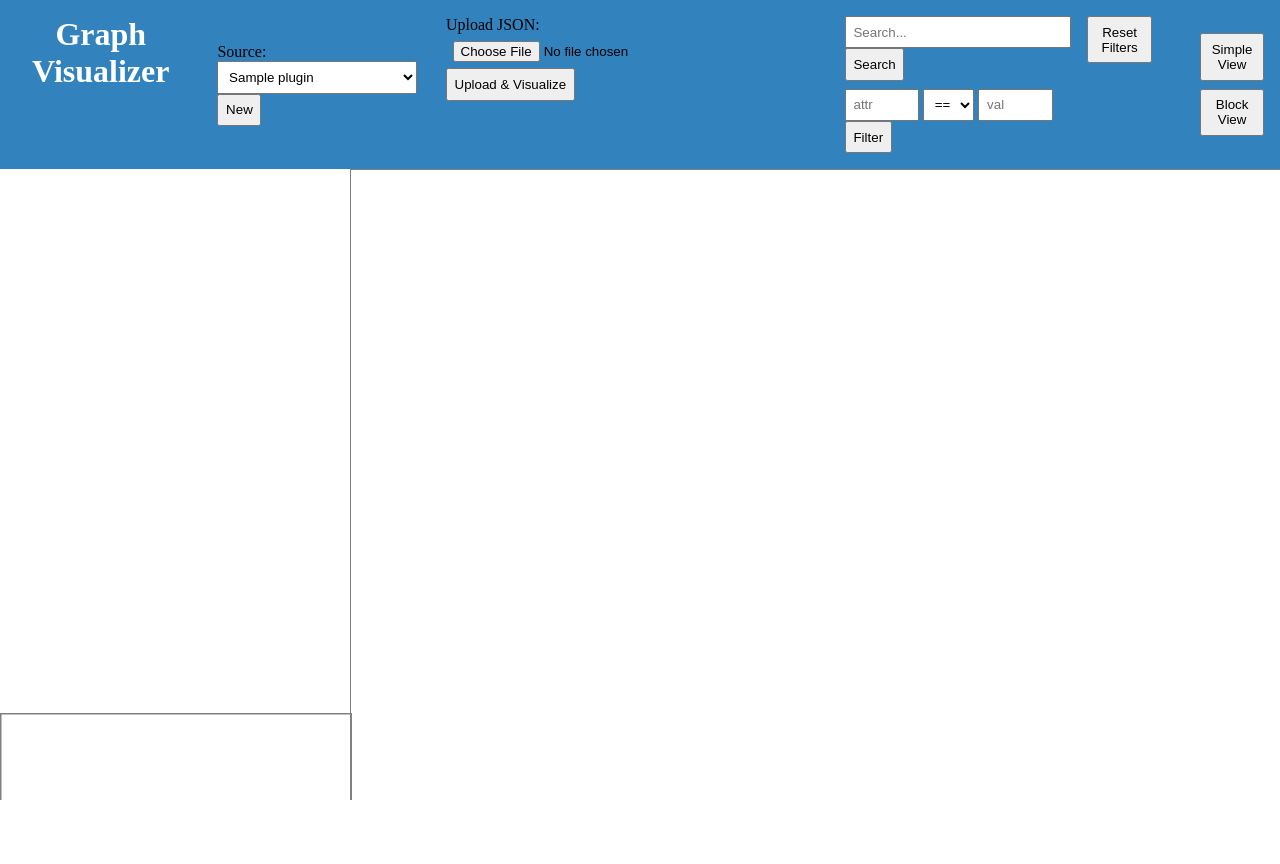
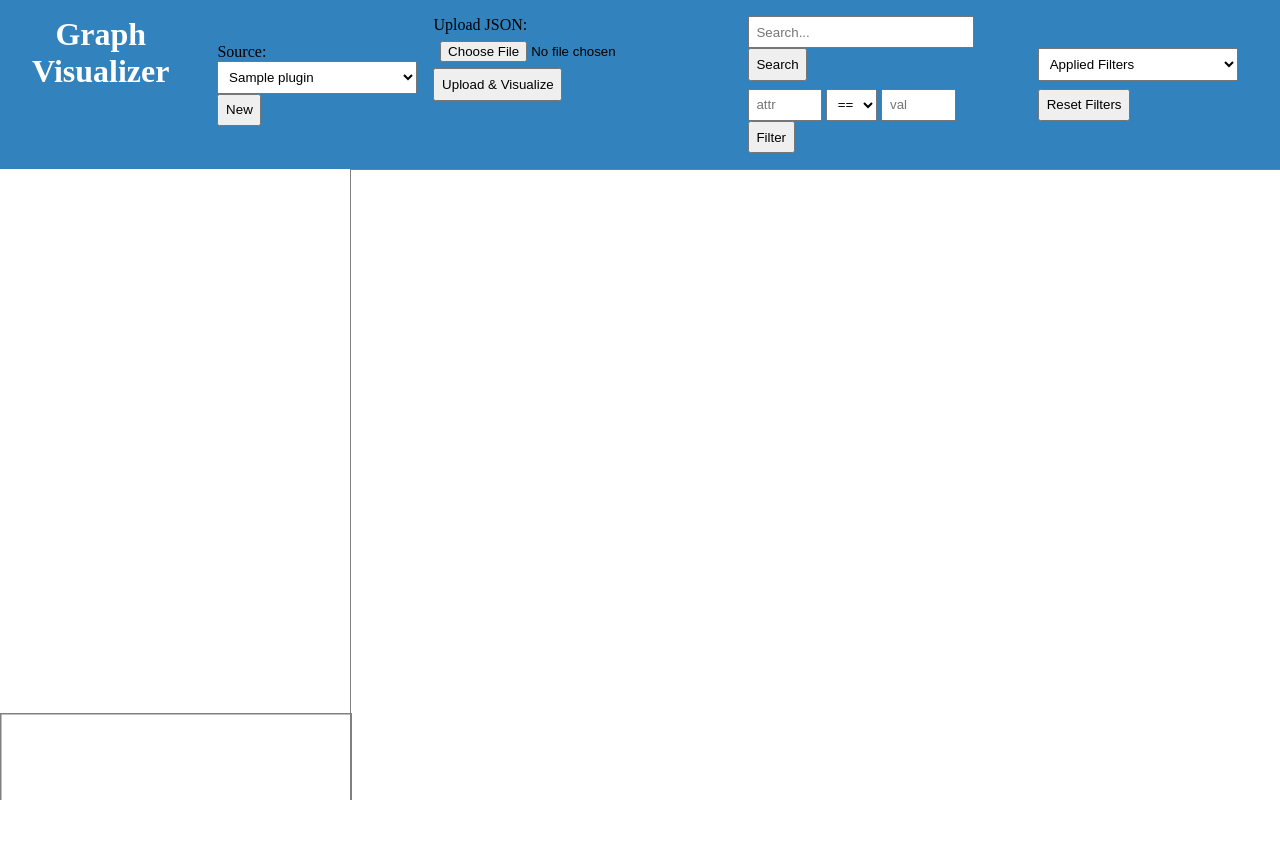
Before and after one commit to makandavid/sok-project-graph-visualizer, a Django app: template graph_explorer/graph_explorer/templates/index.html in a window 1280 px wide. Shown: the top 864 px of the page. Run offline with Django 3.2, Linux system fonts and the light colour scheme; the template is opened without the code that fills it: most values are stand-ins (such as "Sample title", 1, 10 or a date in 2020); some libraries are stand-ins or nearby versions.

Commit message:
#11: display applied filters

```diff
--- a/graph_explorer/graph_explorer/apps.py
+++ b/graph_explorer/graph_explorer/apps.py
@@ -11,6 +11,7 @@ class GraphExplorerConfig(AppConfig):
     data_source_plugins = []
     current_graph = Graph([], [])
     filtered_graph = Graph([], [])
+    applied_filters = []
 
     def ready(self):
         print("Visualizer plugins:")
--- a/graph_explorer/graph_explorer/static/style.css
+++ b/graph_explorer/graph_explorer/static/style.css
@@ -40,7 +40,7 @@ input, select {
   width: 15em;
 }
 
-.filter-controls, .source-controls, .view-buttons {
+.filter-controls, .source-controls, .view-buttons, .applied-filters {
   display: flex;
   flex-direction: column;
   justify-content: center;
--- a/graph_explorer/graph_explorer/templates/index.html
+++ b/graph_explorer/graph_explorer/templates/index.html
@@ -56,9 +56,23 @@
                     <button type="submit">Filter</button>
                 </form>
             </div>
-            <form action="/reset">
-                <button type="submit">Reset Filters</button>
-            </form>
+            <div class="applied-filters">
+                <div>
+                    <select style="width: 200px;">
+                        <option>Applied Filters</option>
+                        {% if applied_filters %}
+                            {% for f in applied_filters %}
+                                <option disabled>{{ f }}</option>
+                            {% endfor %}
+                        {% else %}
+                            <option disabled>No filters applied</option>
+                        {% endif %}
+                    </select>
+                </div>
+                <form action="/reset">
+                    <button type="submit">Reset Filters</button>
+                </form>
+            </div>
             <div class="view-buttons">
                 <button id="simple-view-button">Simple View</button>
                 <button id="block-view-button">Block View</button>
```
Also changed, not shown: api/api/services/search_filter.py (+5 -5 lines), graph_explorer/graph_explorer/views.py (+13 -3 lines).
